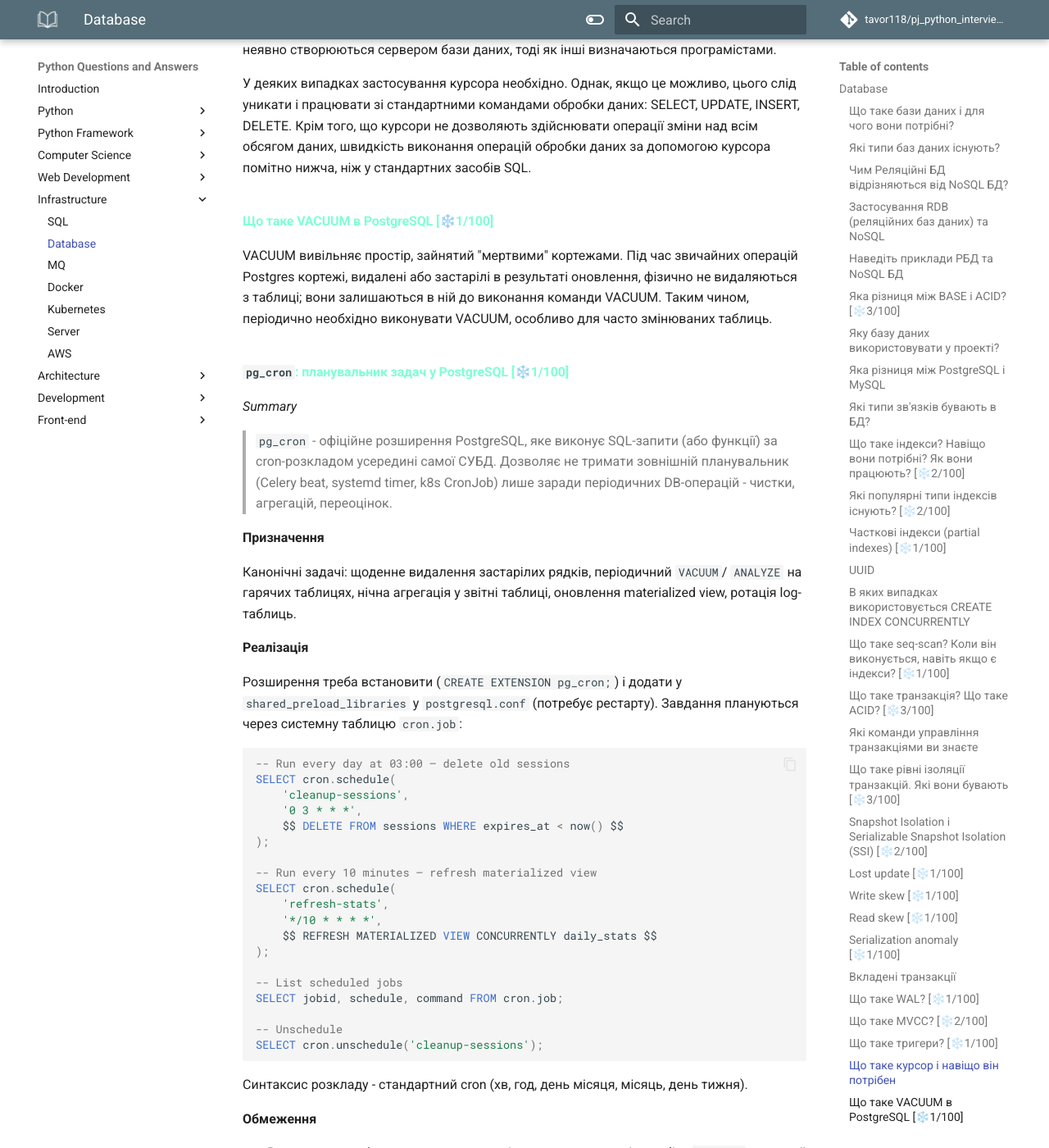
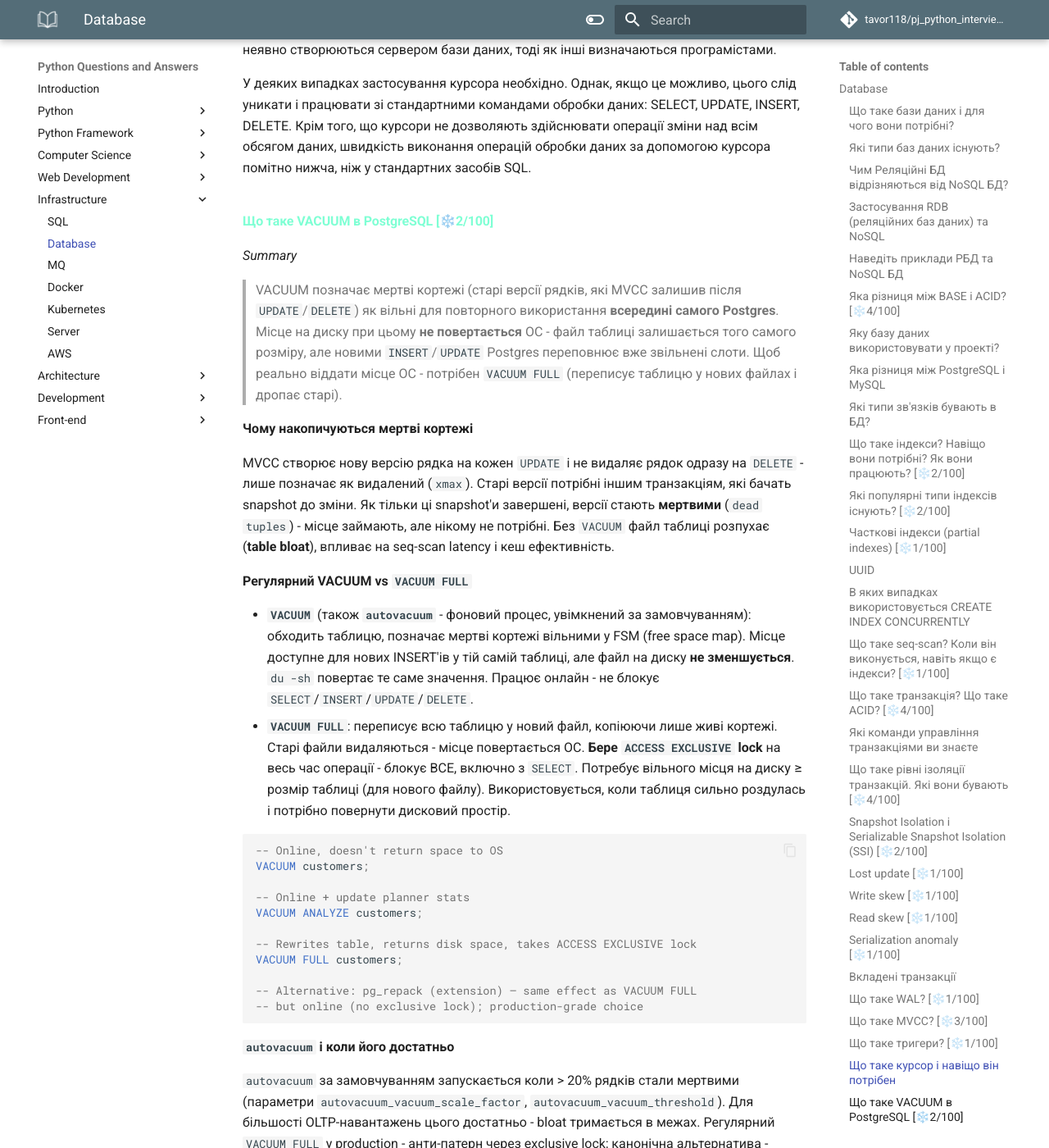
Before and after one commit to tavor118/pj_python_interview_questions_and_answers, an MkDocs documentation site: the page built from docs/infrastructure/database.md, in a window 1280 px wide and 1400 px high, scrolled down 32232 px. Shown: the whole window at 82% size. Built offline with MkDocs 1.6.1 and Material for MkDocs 9.7.7, drawn with Linux system fonts in a browser that asks for light colours; comment, search, counter and statistics services are not loaded; some of the changed text lies outside the part shown.

Commit message:
VACUUM FULL vs regular VACUUM, autovacuum, pg_repack additions

````diff
--- a/docs/infrastructure/database.md
+++ b/docs/infrastructure/database.md
@@ -114,7 +114,7 @@ NoSQL також часто використовують у високонава
 
 
 
-### Яка різниця між BASE і ACID? [❄️3/100]
+### Яка різниця між BASE і ACID? [❄️4/100]
 
 **BASE:** Це підхід до дизайну систем управління базами даних, який ставить акцент
 на доступність та швидкодію.
@@ -567,7 +567,7 @@ CREATE INDEX CONCURRENTLY index_name ON table_name (column_name);
 - **Налаштування параметрів оптимізатора**  - у PostgreSQL параметри `random_page_cost` і `seq_page_cost` впливають на вибір оптимізатора. Якщо `seq_page_cost` низький (або рівний за замовчуванням), оптимізатор може віддавати перевагу seq-scan.
 
 
-### Що таке транзакція? Що таке ACID? [❄️3/100]
+### Що таке транзакція? Що таке ACID? [❄️4/100]
 
 **Транзакція** - це послідовність дій, які виконуються в базі даних або іншій системі
 з метою забезпечення консистентності даних та виконання операцій атомарно
@@ -668,7 +668,7 @@ CREATE INDEX CONCURRENTLY index_name ON table_name (column_name);
 
 
 
-### Що таке рівні ізоляції транзакцій. Які вони бувають [❄️3/100]
+### Що таке рівні ізоляції транзакцій. Які вони бувають [❄️4/100]
 
 **Ізоляція** у сенсі ACID означає, що конкурентно виконувані транзакції ізольовані одна
 від одної - вони не можуть заважати одна одній.
@@ -1327,13 +1327,72 @@ END;
 
 
 
-### Що таке VACUUM в PostgreSQL [❄️1/100]
-
-VACUUM вивільняє простір, зайнятий "мертвими" кортежами.
-Під час звичайних операцій Postgres кортежі, видалені або застарілі
-в результаті оновлення, фізично не видаляються з таблиці; вони залишаються в ній
-до виконання команди VACUUM.
-Таким чином, періодично необхідно виконувати VACUUM, особливо для часто змінюваних таблиць.
+### Що таке VACUUM в PostgreSQL [❄️2/100]
+
+*Summary*
+> VACUUM позначає мертві кортежі (старі версії рядків, які MVCC залишив після
+> `UPDATE`/`DELETE`) як вільні для повторного використання **всередині самого
+> Postgres**. Місце на диску при цьому **не повертається** ОС - файл таблиці
+> залишається того самого розміру, але новими `INSERT`/`UPDATE` Postgres
+> переповнює вже звільнені слоти. Щоб реально віддати місце ОС - потрібен
+> `VACUUM FULL` (переписує таблицю у нових файлах і дропає старі).
+
+**Чому накопичуються мертві кортежі**
+
+MVCC створює нову версію рядка на кожен `UPDATE` і не видаляє рядок одразу
+на `DELETE` - лише позначає як видалений (`xmax`). Старі версії потрібні
+іншим транзакціям, які бачать snapshot до зміни. Як тільки ці snapshot'и
+завершені, версії стають **мертвими** (`dead tuples`) - місце займають,
+але нікому не потрібні. Без `VACUUM` файл таблиці розпухає (**table bloat**),
+впливає на seq-scan latency і кеш ефективність.
+
+**Регулярний VACUUM vs `VACUUM FULL`**
+
+- **`VACUUM`** (також **`autovacuum`** - фоновий процес, увімкнений за
+  замовчуванням): обходить таблицю, позначає мертві кортежі вільними у FSM
+  (free space map). Місце доступне для нових INSERT'ів у тій самій таблиці,
+  але файл на диску **не зменшується**. `du -sh` повертає те саме значення.
+  Працює онлайн - не блокує `SELECT`/`INSERT`/`UPDATE`/`DELETE`.
+- **`VACUUM FULL`**: переписує всю таблицю у новий файл, копіюючи лише живі
+  кортежі. Старі файли видаляються - місце повертається ОС. **Бере
+  `ACCESS EXCLUSIVE` lock** на весь час операції - блокує ВСЕ, включно
+  з `SELECT`. Потребує вільного місця на диску ≥ розмір таблиці (для нового
+  файлу). Використовується, коли таблиця сильно роздулась і потрібно
+  повернути дисковий простір.
+
+```sql
+-- Online, doesn't return space to OS
+VACUUM customers;
+
+-- Online + update planner stats
+VACUUM ANALYZE customers;
+
+-- Rewrites table, returns disk space, takes ACCESS EXCLUSIVE lock
+VACUUM FULL customers;
+
+-- Alternative: pg_repack (extension) — same effect as VACUUM FULL
+-- but online (no exclusive lock); production-grade choice
+```
+
+**`autovacuum` і коли його достатньо**
+
+`autovacuum` за замовчуванням запускається коли > 20% рядків стали мертвими
+(параметри `autovacuum_vacuum_scale_factor`, `autovacuum_vacuum_threshold`).
+Для більшості OLTP-навантажень цього достатньо - bloat тримається в межах.
+Регулярний `VACUUM FULL` у production - анти-патерн через exclusive lock;
+канонічна альтернатива - `pg_repack` (онлайн перепис).
+
+**TRUNCATE як швидка альтернатива**
+
+Якщо потрібно очистити таблицю **повністю**, `TRUNCATE` миттєво звільняє
+місце ОС (видаляє файли таблиці і створює нові порожні), не потребує
+`VACUUM`. Деталі - у [`sql.md` TRUNCATE vs DELETE](../infrastructure/sql.md#truncate-vs-delete).
+
+*Links*
+
+- [PostgreSQL docs: VACUUM](https://www.postgresql.org/docs/current/sql-vacuum.html)
+- [PostgreSQL docs: Routine Vacuuming](https://www.postgresql.org/docs/current/routine-vacuuming.html) - autovacuum tuning
+- [pg_repack](https://github.com/reorg/pg_repack) - онлайн-альтернатива `VACUUM FULL`
 
 
 
@@ -1431,7 +1490,7 @@ SELECT cron.unschedule('cleanup-sessions');
 
 
 
-### Що таке Deadlock? Як їх уникати? [❄️1/100]
+### Що таке Deadlock? Як їх уникати? [❄️2/100]
 
 **Deadlock (взаємоблокування)** — це ситуація, коли дві або більше транзакції блокують
 одна одну, очікуючи на ресурси, які вже заблоковані іншими транзакціями.
````
Also changed, not shown: other parts of docs/infrastructure/database.md (+1 -1 lines), docs/infrastructure/sql.md (+2 -2 lines).
